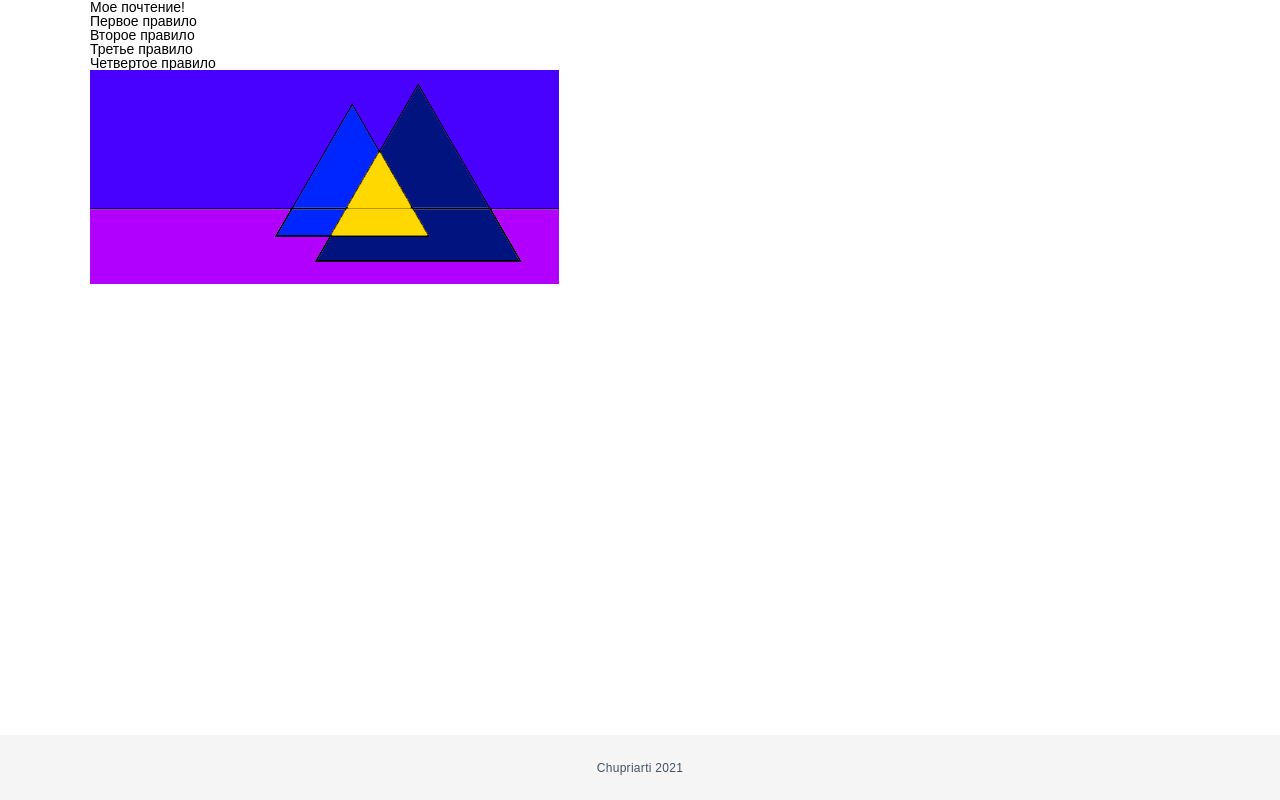
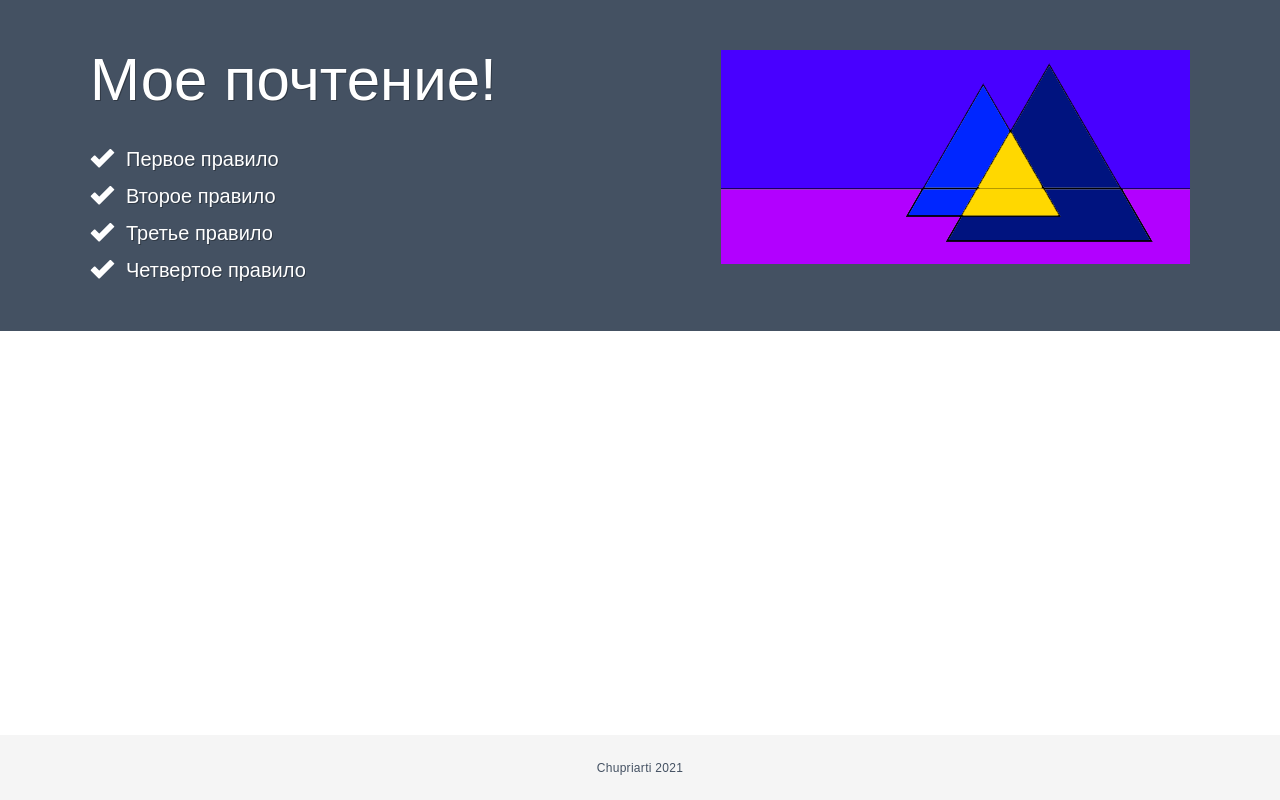
Before and after one commit to Chupriarti/flex-template-0, a plain HTML site: page index.html in a window 1280 px wide. Drawn offline with Linux system fonts and the light colour scheme.

Commit message:
styles for header

```diff
--- a/style.css
+++ b/style.css
@@ -34,11 +34,35 @@ body {
 .content {
     flex: 1 1 auto;
 }
-.hi {}
-.hi__row {}
-.hi__body {}
-.hi__title {}
+.hi {
+    background-color: #445162;
+    padding: 50px 0;
+}
+.hi__row {
+    display: flex;
+    justify-content: space-between;
+}
+.hi__body {
+    color: #fff;
+    padding: 0px 30px 0px 0px;
+}
+.hi__title {
+    text-shadow: 1px 1px 0 rgba(0, 0, 0, 0.3);
+    font-size: 60px;
+    margin: 0px 0px 38px 0px;
+}
 .hi__list {}
+.hi__list li {
+    background: url("img/icons/icon.png") 0 1px no-repeat;
+    text-shadow: 1px 1px 0 rgba(0, 0, 0, 0.3);
+    font-size: 20px;
+    line-height: 22px;
+    padding: 0px 0px 0px 36px;
+    margin: 0px 0px 15px 0px;
+}
+.hi__list li:last-child {
+    margin: 0;
+}
 .hi_image {}
 .footer {
     background-color: #f5f5f5;
```
Also changed, not shown: img/icons/icon.png (added).
